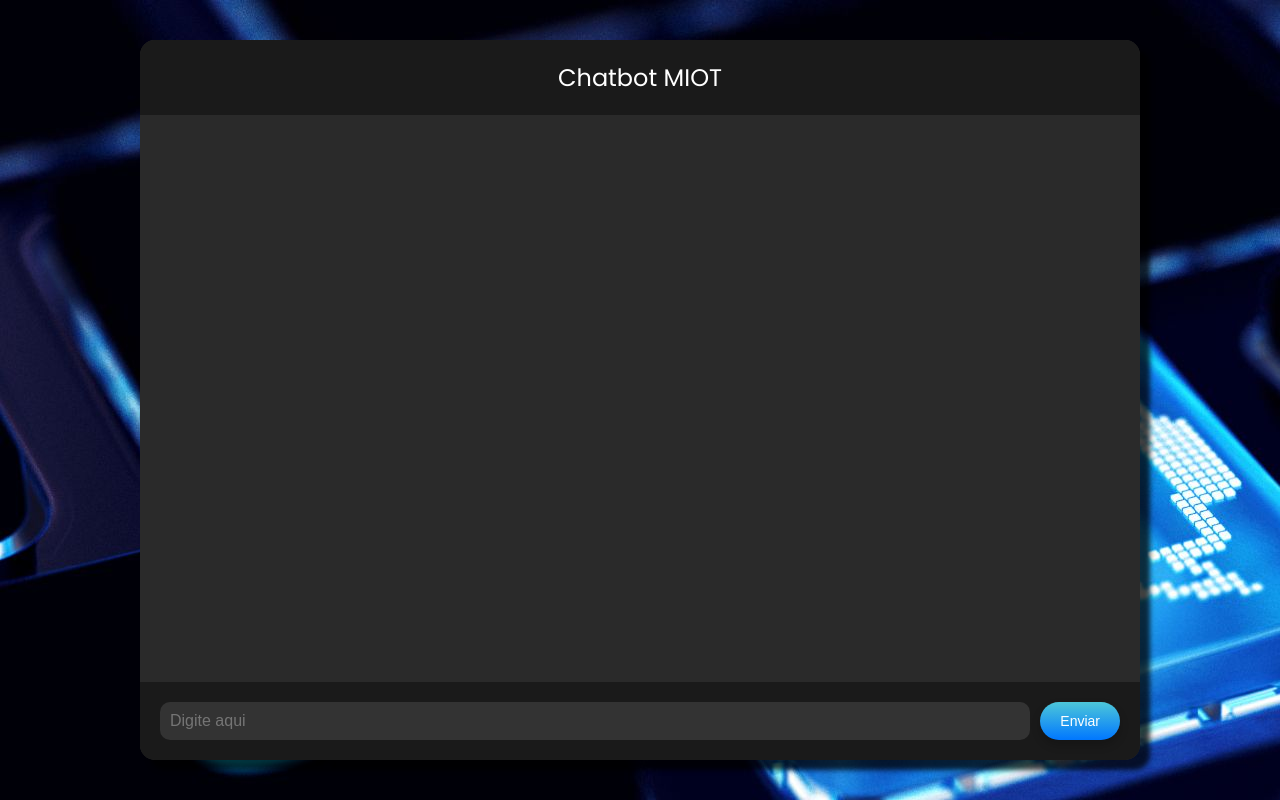
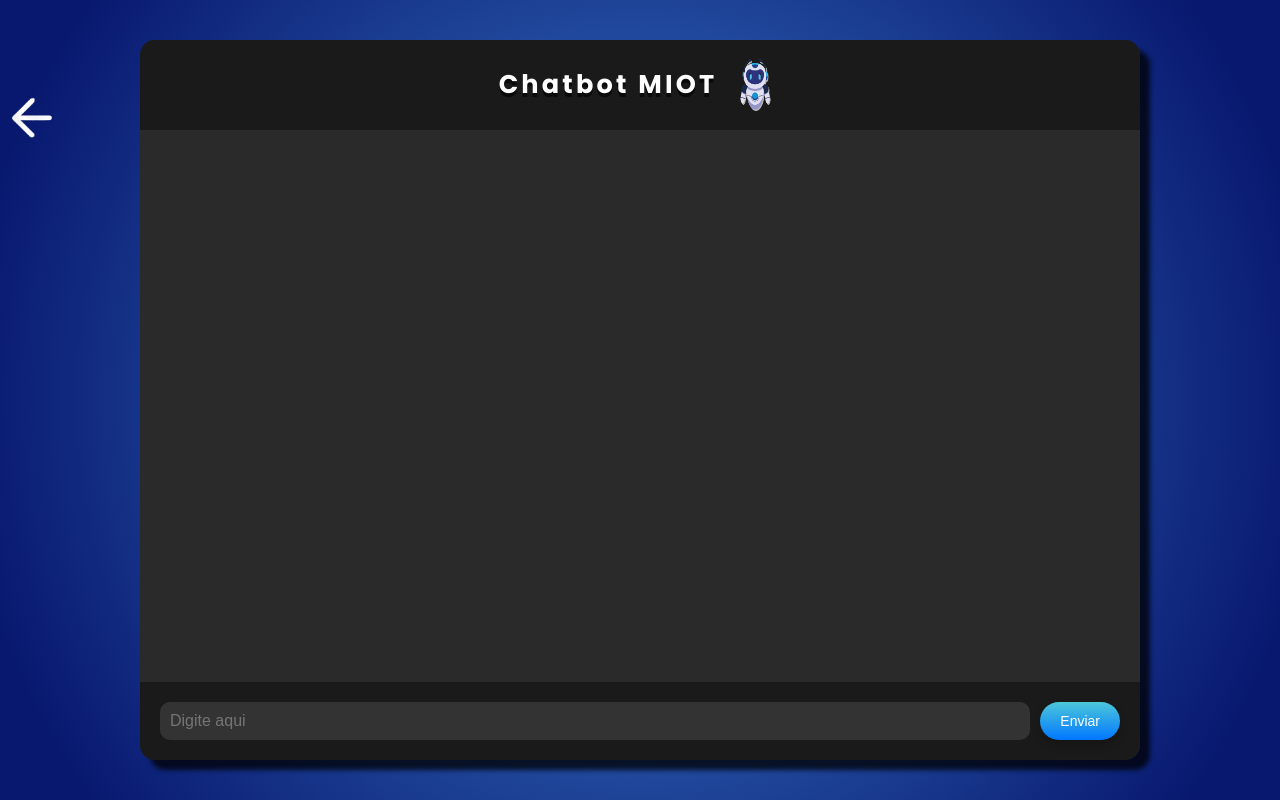
Before and after one commit to MiotSPTech/projeto_PI_Miot, a plain HTML site: page bobia/paginachat.html in a window 1280 px wide. Drawn offline with Linux system fonts and the light colour scheme.

Commit message:
estilização chatbot

```diff
--- a/bobia/bobia.css
+++ b/bobia/bobia.css
@@ -47,6 +47,7 @@ body {
     font-weight: 900;
     transition: 0.5s;
     margin: 0;
+    text-shadow: 8px 3px 7px rgb(0, 0, 0);
 }
 
 .texto-inicio h2 {
@@ -66,6 +67,7 @@ body {
     font-family: system-ui, sans-serif;
     cursor: pointer;
     margin: 0;
+    text-shadow: 5px 3px 3px rgb(0, 0, 0);
 }
 
 .texto-inicio h2:hover{--_p: 11rem}
--- a/bobia/paginachat.css
+++ b/bobia/paginachat.css
@@ -13,9 +13,9 @@
 
 body {
   font-family: "Poppins", sans-serif;
-  /* background: rgb(0, 10, 20);
-  background: radial-gradient(circle, #3C81D1 0%, #0077ff 55%); */
-  background-image: url(img/fundo.jpg);
+  background: rgb(60,129,209);
+  background: radial-gradient(circle, rgba(60,129,209,1) 0%, rgba(8,24,111,1) 90%);
+  /* background-image: url(img/fundo.jpg); */
   margin: 0;
   padding: 0;
   width: 100%;
@@ -26,7 +26,24 @@ body {
   color: var(--text-color);
 }
 
+.image-arrow{
+  display: flex;
+  align-items: flex-start;
+  z-index: 1;
+  margin-bottom: 44vw;
+  margin-right: 95vw;
+}
+
+.image-arrow img{
+  width: 4vw;
+  z-index: 1;
+  cursor: pointer;
+}
+
+
+
 .card {
+  position: fixed;
   width: 90%;
   max-width: 1000px;
   height: 90%;
@@ -42,7 +59,7 @@ body {
   box-shadow: 10px 10px 5px 0px rgba(0, 0, 0, 0.75);
 }
 
-.sidebar {
+/* .sidebar {
   width: 25%;
   background-color: var(--background-dark);
   padding: 20px;
@@ -67,7 +84,7 @@ body {
 
 .sidebar .menu-item:hover {
   background-color: var(--accent-color);
-}
+} */
 
 .chat-area {
   flex: 1;
@@ -77,10 +94,28 @@ body {
 
 .chat-header {
   background-color: var(--background-dark);
-  padding: 20px;
+  padding: 1vw;
   text-align: center;
-  font-size: 24px;
+  font-size: 1.6rem;
+  display: flex;
+  align-items: center;
+  justify-content: center; /* Centraliza horizontalmente */
 }
+
+.chat-header span {
+  letter-spacing: 0.2rem;
+  text-shadow: 0px 4px 0px rgba(0,0,0,0.6);
+  font-weight: 700;
+}
+
+
+
+.robo-icone-header {
+  width: 4vw; /* Tamanho do ícone do chatbot */
+  height: 8vh; /* Tamanho do ícone do chatbot */
+  margin-left: 1vw; /* Espaçamento entre o ícone e o texto */
+}
+
 
 .chat-window {
   flex: 1;
@@ -173,13 +208,3 @@ body {
   border-bottom: 20px solid transparent;
   border-right: 20px solid var(--background-dark);
 }
-
-.robo-icone {
-  width: 30px; /* Tamanho do ícone do chatbot */
-  height: 30px; /* Tamanho do ícone do chatbot */
-  position: absolute; /* Posicionamento absoluto para ficar dentro do balão */
-  bottom: -15px; /* Ajuste fino do posicionamento vertical */
-  left: -40px; /* Ajuste fino do posicionamento horizontal */
-  border-radius: 50%; /* Para tornar a imagem redonda */
-
-}
--- a/bobia/paginachat.html
+++ b/bobia/paginachat.html
@@ -12,8 +12,15 @@
 </head>
 
 <body>
+    <div class="image-arrow">
+        <img src="img/white-arrow-removebg-preview.png" alt="" onclick="voltarPagina()">
+    </div>
     <div class="card">
-        <div class="chat-header">Chatbot MIOT</div>
+        <div class="chat-header">
+            <span>Chatbot MIOT</span>
+            <img src="img/chat-bot-icon.png" class="robo-icone-header" alt="Ícone do Chatbot">
+        </div>
+
 <!--         <div class="sidebar">
             <h2>Goodcode</h2>
             <div class="menu-item">New Chat</div>
@@ -24,7 +31,7 @@
         </div> -->
         <div class="chat-window" id="resposta">
             <!-- Adicione a imagem do ícone do chatbot -->
-            <img src="img/chat-bot-icon.png" class="robo-icone" alt="Ícone do Chatbot">
+            <!-- <img src="img/chat-bot-icon.png" class="robo-icone" alt="Ícone do Chatbot"> -->
             <!-- Use uma lista para criar o balão de conversa -->
             <ul class="message-list">
                 <!-- Cada resposta da IA será um item da lista -->
@@ -68,10 +75,18 @@ async function gerarResposta() {
 
     // Adiciona a mensagem da IA dentro do item de mensagem
     messageItem.innerText = data.resultado;
+/*     messageItem.innerHTML = `
+            <img src="img/chat-bot-icon.png" class="robo-icone" alt="Ícone do Chatbot">
+            <span class="chatbot-text">${data.resultado}</span>
+        `; */
 
     // Adiciona o novo item de mensagem à lista
     messageList.appendChild(messageItem);
 
 }
 
+function voltarPagina() {
+    window.location.href = 'bobia.html'
+}
+
 </script>
```
Also changed, not shown: bobia/img/white-arrow-removebg-preview.png (added).
